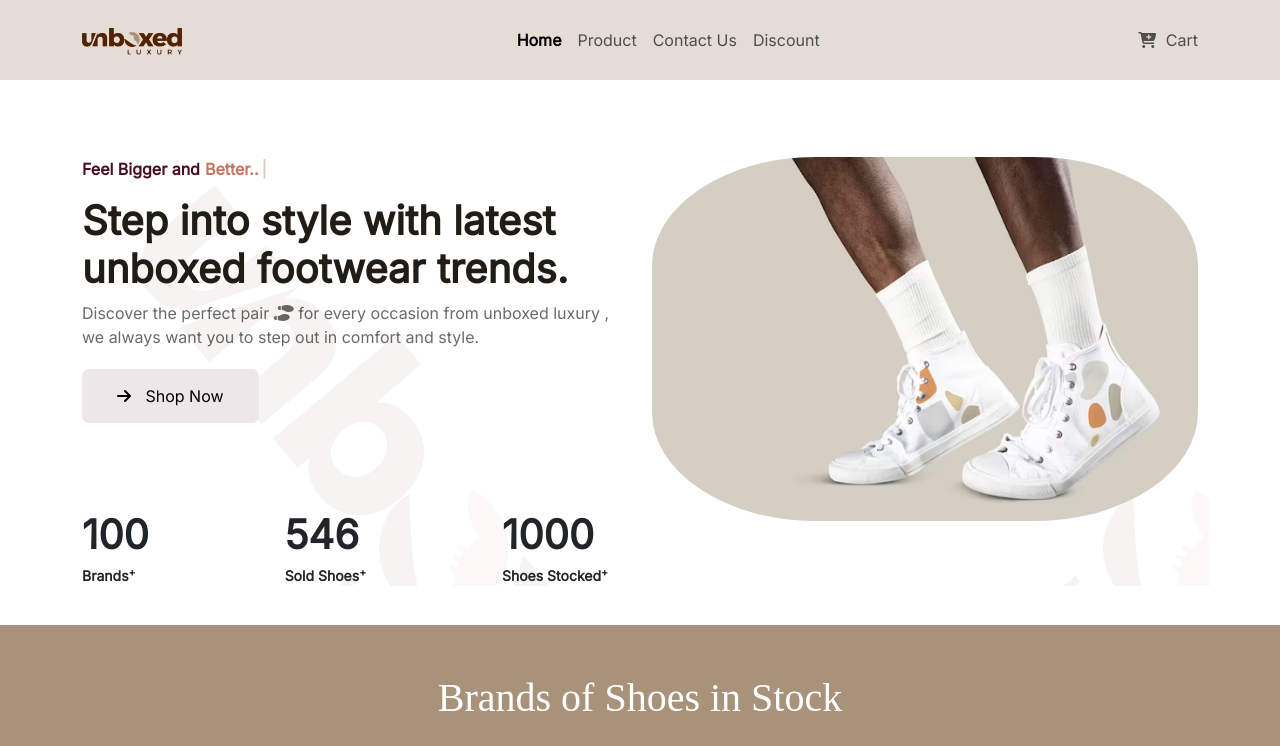
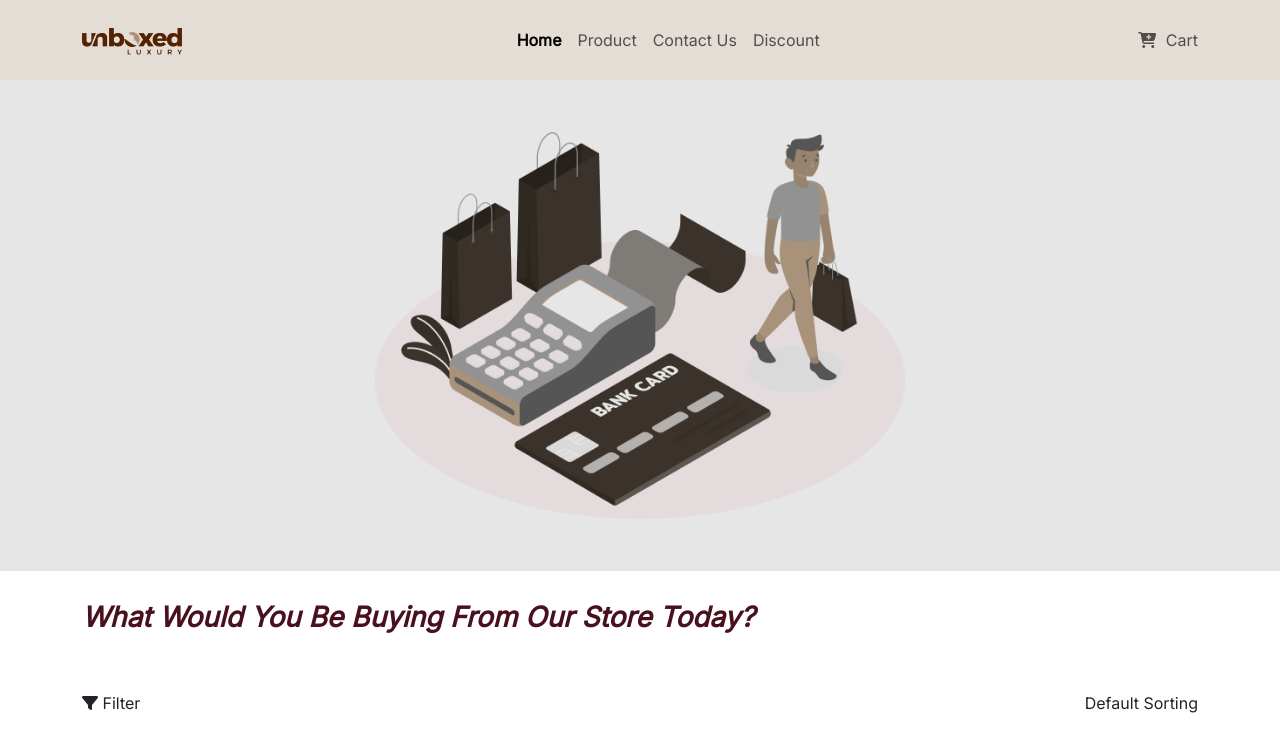
Before and after one commit to TEE2DWHY/unboxed-luxury, a React (Create React App) app: page /products in a window 1280 px wide. Shown: the top 746 px of the page. Built offline with nearby package versions, Linux system fonts and the light colour scheme.

Commit message:
created the product page

```diff
--- a/package.json
+++ b/package.json
@@ -9,6 +9,7 @@
     "aos": "^2.3.4",
     "react": "^18.2.0",
     "react-dom": "^18.2.0",
+    "react-router-dom": "^6.8.2",
     "react-scripts": "5.0.1",
     "react-simple-typewriter": "^5.0.1",
     "react-spring": "^9.6.1",
--- a/src/App.js
+++ b/src/App.js
@@ -1,9 +1,16 @@
 import Home from "./pages/Home/Home";
+import Products from "./pages/Product/Products";
+import { BrowserRouter as Router, Routes, Route, } from "react-router-dom";
 
 function App() {
   return (
     <>
-       <Home/>
+    <Router>
+      <Routes>
+        <Route path="/" element={<Home/>}/>
+        <Route path="/products" element={<Products/>}/>
+      </Routes>
+    </Router>
     </>
   )
 }
--- a/src/components/Footer.js
+++ b/src/components/Footer.js
@@ -7,7 +7,6 @@ const Footer = () => {
                   <div className='brand-details'>
                       <h3>Logo</h3>
                       <p>Unboxed Luxury is a footwear brand that sells branded shoes that have being opened from their box.
-                          Unboxed Luxury provides quality shoes at pocket friendly rate.
                       </p>
                   </div>
                   <div className='about'>
--- a/src/pages/Home/css/home.css
+++ b/src/pages/Home/css/home.css
@@ -301,7 +301,8 @@ button.shop-now:hover{
     flex: 1;
 }
 .brand-details p{
-    padding-right: 50px;
+   width: 100%;
+   /* font-size: 14px; */
 }
 
 /* Sneakers Collection */
--- a/src/pages/Home/css/mobile.css
+++ b/src/pages/Home/css/mobile.css
@@ -55,4 +55,14 @@
   .why-us{
     text-align: center;
   }
+
+  .footer{
+        flex-direction: column;
+        flex-wrap: wrap;
+        text-align: center;
+  }
+  .brand-details{
+    text-align: center;
+    width: 100%;
+  }
 }
--- /dev/null
+++ b/src/pages/Product/Products.js
@@ -0,0 +1,46 @@
+import Navbar from "../../components/Navbar"
+import "./css/products.css"
+// images
+import imageCard from "./images/image-card.png"
+
+const Products = () => {
+  return (
+   <>
+   {/* Navbar */}
+    <Navbar/>
+    {/* Img-Component */}
+    <div className="container-fluid img-section">
+        <img className="img-fluid payment" src={imageCard} alt="payment"/>
+    </div>
+    {/* UserPurchase */}
+    <div className="container">
+        <h3 className="header-purchase">What would you be buying from our store today?</h3>
+
+        <div className="filter">
+          <div className="left">
+          <i class="fa-solid fa-filter"></i> Filter
+          </div>
+          <div className="left">
+            Default Sorting
+          </div>
+        </div>
+
+        <div className="row">
+            <div className="col-lg-4">
+
+            </div>
+
+            <div className="col-lg-4">
+
+            </div>
+
+            <div className="col-lg-4">
+
+                </div>
+        </div>
+    </div>
+   </>
+  )
+}
+
+export default Products
--- /dev/null
+++ b/src/pages/Product/css/products.css
@@ -0,0 +1,15 @@
+.img-section{
+    background-color: #E6E6E6
+}
+.header-purchase{
+    color: #49101F;
+    font-style: italic;
+    padding-top: 30px;
+    text-transform: capitalize;
+    font-weight: bold;
+}
+.filter{
+    display: flex;
+    justify-content: space-between;
+    margin-top: 5%;
+}
```
Also changed, not shown: src/pages/Product/images/image-card.png (added), 1 other file (tests, documents, lock files or other folders).
